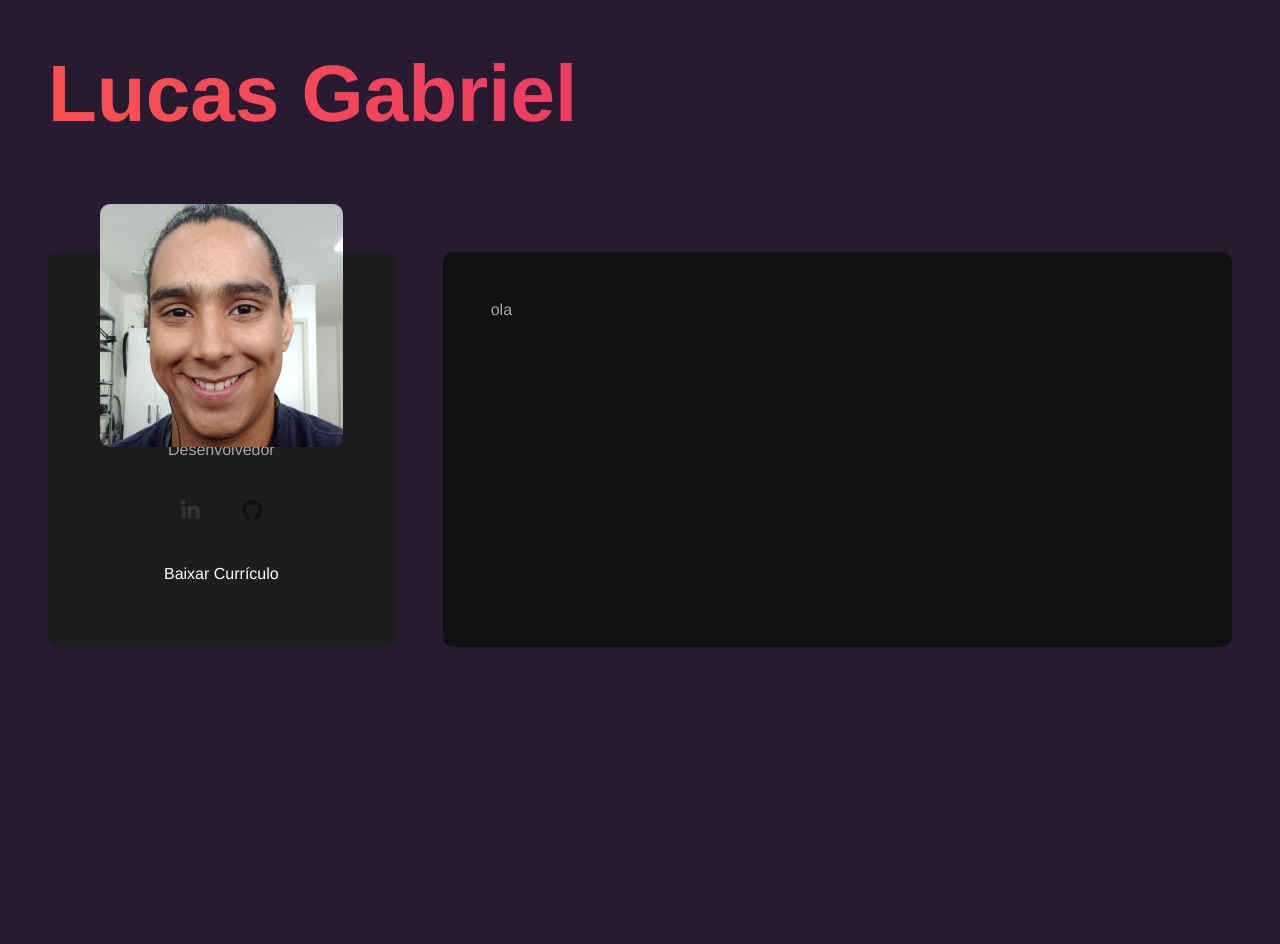
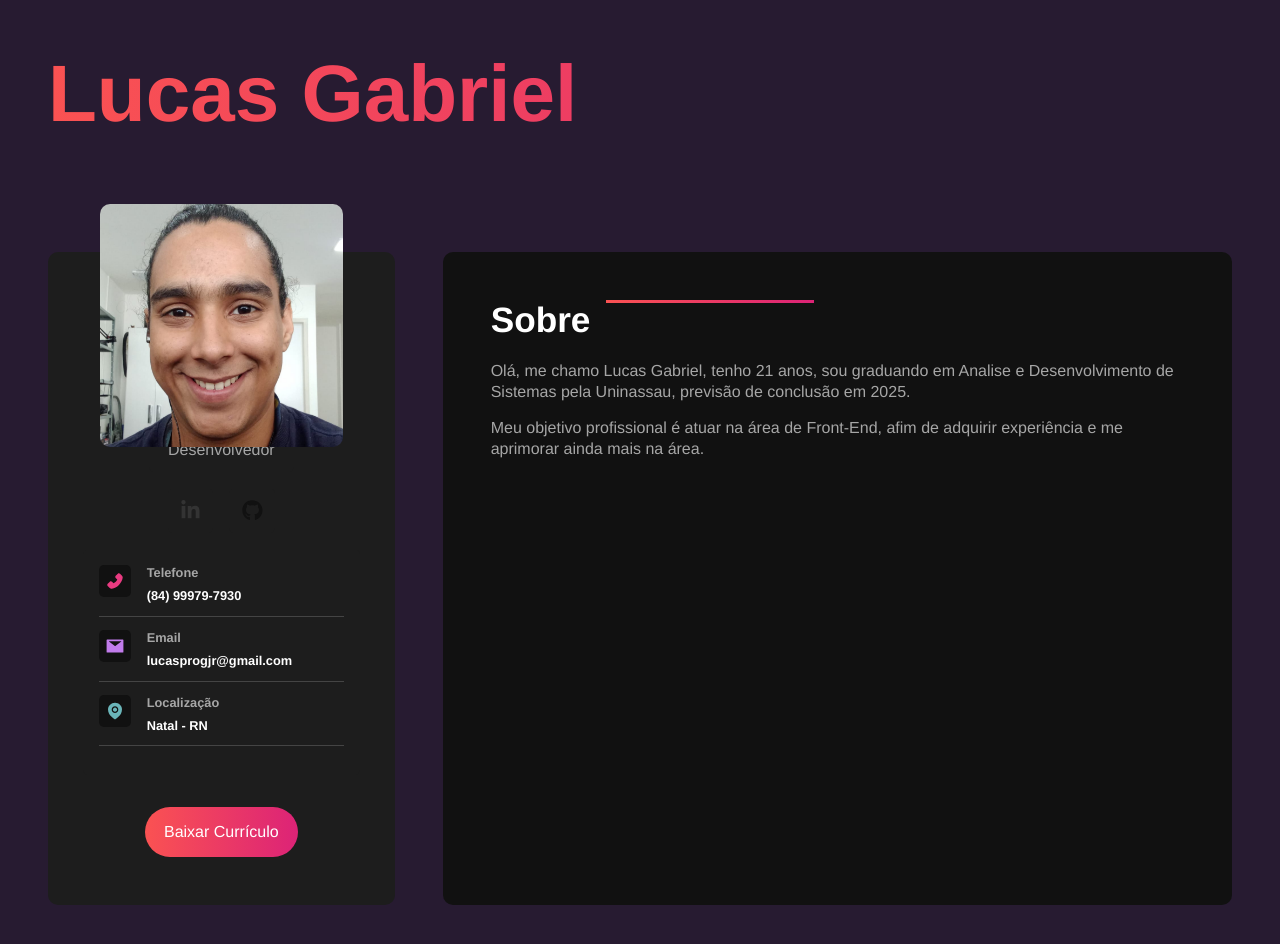
Before and after one commit to lucasdevtec/myPortfolio, a React (Vite) app: page / in a window 1280 px wide. Shown: the top 944 px of the page. Before the commit the page ends 800 px from the top, so only its background shows below. Built offline with nearby package versions, Linux system fonts and the light colour scheme.

Commit message:
feat: finalizando componente de informações de contato criando componente de informações.

```diff
--- /dev/null
+++ b/src/components/AboutConteiner.jsx
@@ -0,0 +1,21 @@
+const dataAtual = new Date();
+const anoAtual = dataAtual.getFullYear();
+
+const AboutConteiner = () => {
+  return (
+    <section className="about-container">
+      <h2>Sobre</h2>
+      <p>
+        Olá, me chamo Lucas Gabriel, tenho {anoAtual - 2002} anos, sou graduando
+        em Analise e Desenvolvimento de Sistemas pela Uninassau, previsão de
+        conclusão em 2025.
+      </p>
+      <p>
+        Meu objetivo profissional é atuar na área de Front-End, afim de adquirir
+        experiência e me aprimorar ainda mais na área.
+      </p>
+    </section>
+  );
+};
+
+export default AboutConteiner;
--- /dev/null
+++ b/src/components/Information.jsx
@@ -0,0 +1,39 @@
+import "../styles/components/info.sass";
+
+import { AiFillEnvironment, AiFillPhone, AiFillMail } from "react-icons/ai";
+
+const dadosDeContato = [
+  {
+    name: "Telefone",
+    icon: <AiFillPhone id="phone-icon" />,
+    data: "(84) 99979-7930",
+  },
+  {
+    name: "Email",
+    icon: <AiFillMail id="email-icon" />,
+    data: "lucasprogjr@gmail.com",
+  },
+  {
+    name: "Localização",
+    icon: <AiFillEnvironment id="pin-icon" />,
+    data: "Natal - RN",
+  },
+];
+
+const Information = () => {
+  return (
+    <section id="information">
+      {dadosDeContato.map((dadodecontato) => (
+        <div className="info-card" key={dadodecontato.name}>
+          {dadodecontato.icon}
+          <div>
+            <h3>{dadodecontato.name}</h3>
+            <p>{dadodecontato.data}</p>
+          </div>
+        </div>
+      ))}
+    </section>
+  );
+};
+
+export default Information;
--- a/src/components/MainContent.jsx
+++ b/src/components/MainContent.jsx
@@ -1,10 +1,12 @@
+import AboutConteiner from "./AboutConteiner";
+
 import "../styles/components/maincontent.sass";
 
 export default function MainContent() {
   return (
     <>
       <main id="main">
-        <p>ola</p>
+        <AboutConteiner />
       </main>
     </>
   );
--- a/src/components/SideBar.jsx
+++ b/src/components/SideBar.jsx
@@ -1,5 +1,6 @@
 import Avatar from "../img/profile.png";
 import Redes from "./Redes";
+import Information from "./Information";
 
 import "../styles/components/sidebar.sass";
 
@@ -10,7 +11,7 @@ export default function SideBar() {
         <img src={Avatar} alt="Lucas Gabriel" />
         <p className="title">Desenvolvedor</p>
         <Redes />
-        <p className="Informações"></p>
+        <Information />
         <a
           href="http://"
           target="_blank"
--- a/src/styles/components/info.sass
+++ b/src/styles/components/info.sass
@@ -28,6 +28,7 @@
         p
             color: variables.$textColor
             font-weight: bold
+            font-size: .8rem
 
         svg
             background-color: variables.$backgroundColor
--- a/src/styles/components/maincontent.sass
+++ b/src/styles/components/maincontent.sass
@@ -23,6 +23,7 @@
             @include mixins.gradient-border
 
 
+
     p
         color: variables.$textColor2
         margin-bottom: 1rem
--- a/src/styles/mixins.sass
+++ b/src/styles/mixins.sass
@@ -8,9 +8,10 @@
 @mixin btn
   padding: 1rem 1.2rem
   color: variables.$textColor
-  background-color: variables.$gradient
+  background: variables.$gradient
   border-radius: 3rem
   text-decoration: none
+  text-align: center
 
 @mixin gradient-border
     content: ""
```
